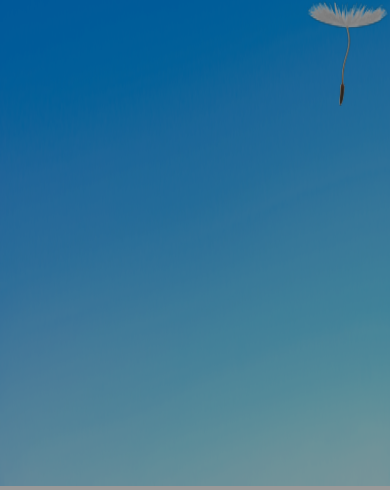
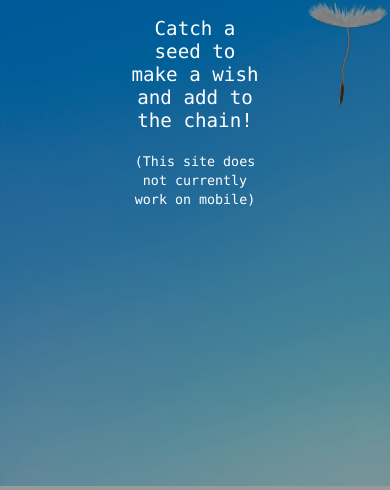
Before and after one commit to Kariina/wishchain, a plain HTML site: page index.html in a window 390 px wide. Shown: the part 358-848 px from the top of the page. Drawn offline with Linux system fonts and the light colour scheme; no server answers; animation ran at ten frames a second.

Commit message:
added info about mobile not working

```diff
--- a/index.html
+++ b/index.html
@@ -39,6 +39,7 @@
 		<div class = "welcome-content">
 			<h1>Welcome to wish chain.</h1>
 			<p>Catch a seed to make a wish and add to the chain!</p>
+			<small>(This site does not currently work on mobile)</small>
 		</div>
 	</div>
 
@@ -52,7 +53,7 @@
 	var seed;
 	var loader = new THREE.TextureLoader();
 
-	$('#id01').modal('show');
+	$('#id04').modal('show');
 	init();
 	animate();
 
--- a/style.css
+++ b/style.css
@@ -34,6 +34,11 @@
             color:white;
             font-size: 1.2em;
     }
+
+    small{
+            color:white;
+    }
+
     .imgcontainer {
         position: relative;
         margin: -12px 0 -8px 0;
```
